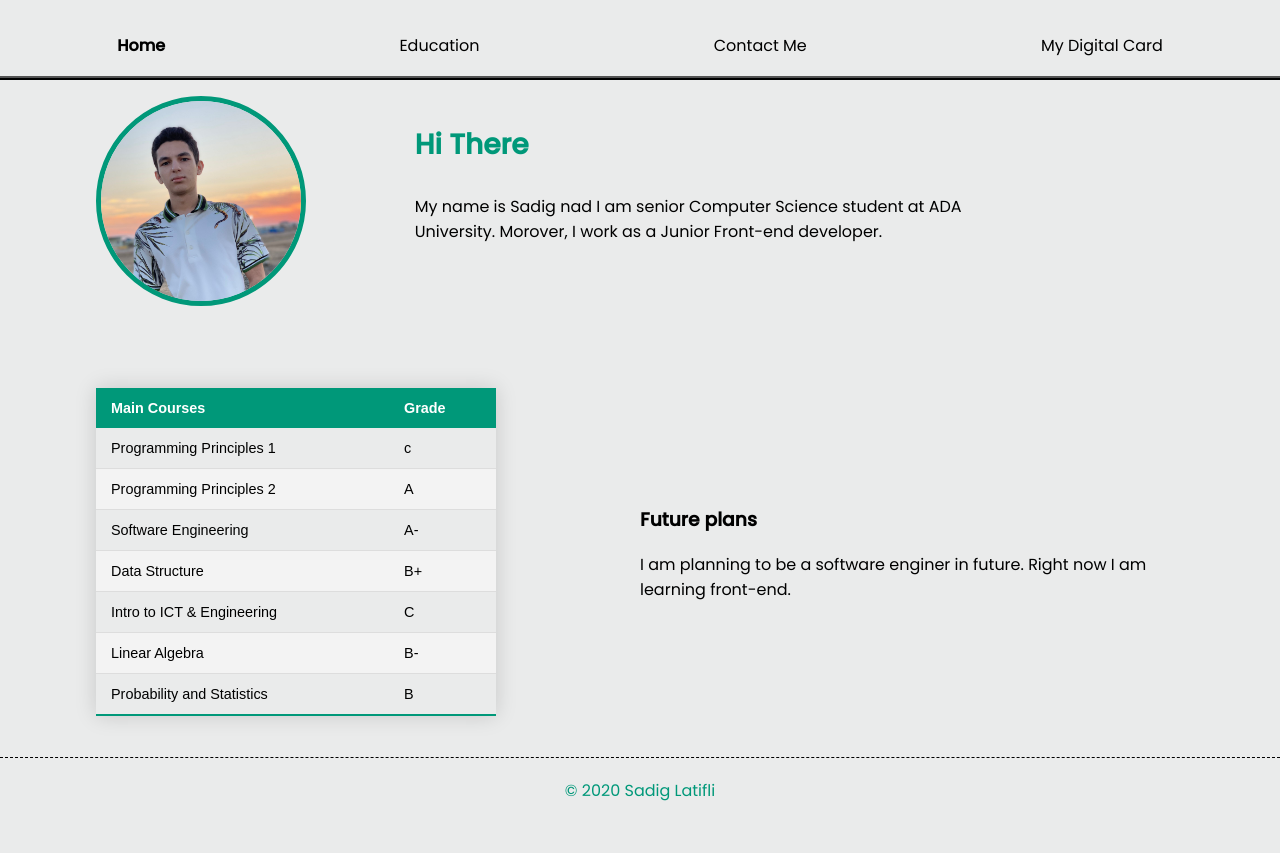
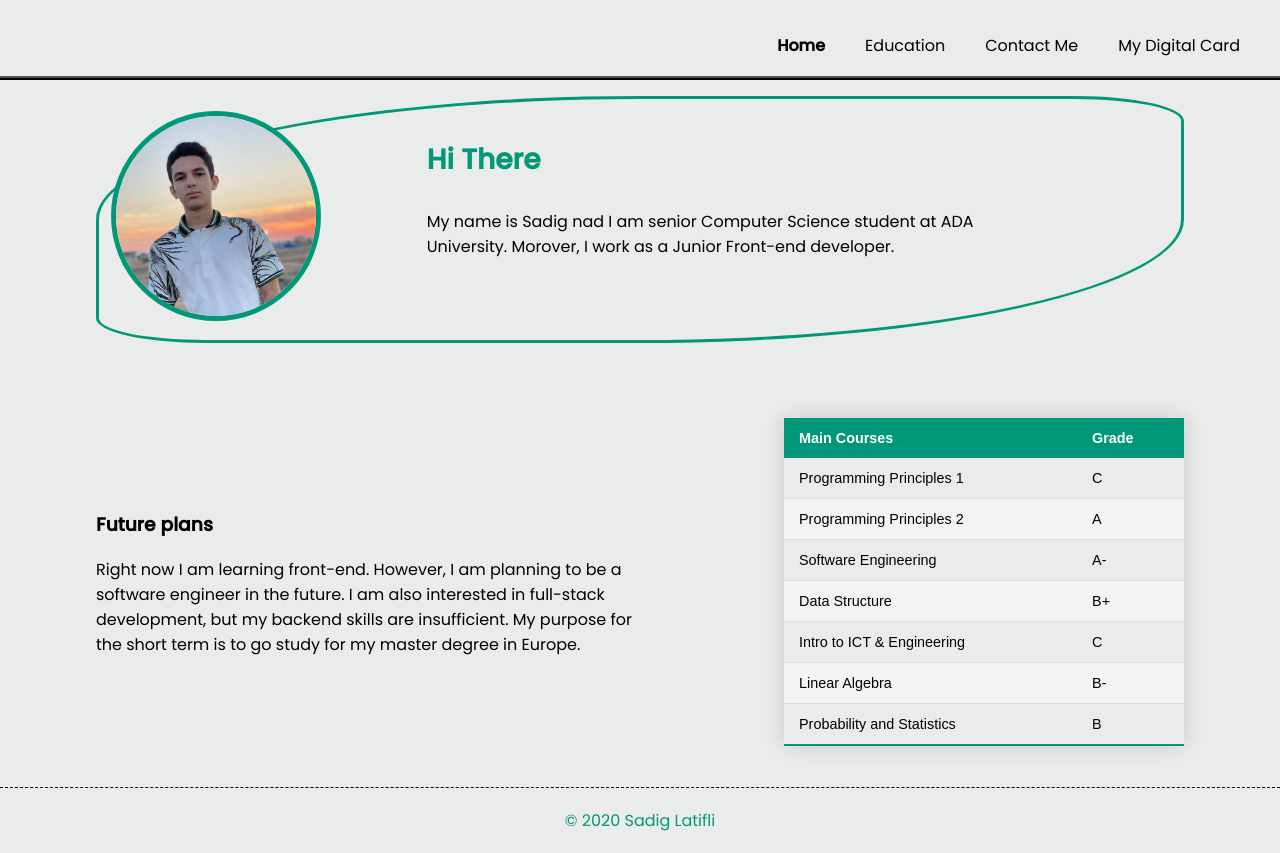
Before and after one commit to Sadig05/Sadig05.github.io, a plain HTML site: page index.html in a window 1280 px wide. Before the commit the page ends 823 px from the top, so only its background shows below. Drawn offline with Linux system fonts and the light colour scheme.

Commit message:
minor fixes

```diff
--- a/home-page.css
+++ b/home-page.css
@@ -25,11 +25,12 @@ a{
 
 .nav-main{
     display: flex;
-    justify-content: space-around;
+    justify-content: flex-end;
     list-style: none;
-    padding: 20px 0;
+    padding: 20px 40px;
     line-height: 20px;
     border-bottom: 4px ridge black;
+    gap: 40px;
 }
 
 .nav-active{
@@ -44,7 +45,10 @@ a{
 
 .bio{
     display: flex;
+    padding: 12px;
+    border: 3px solid #009879;
     gap: 10%;
+    border-radius: 50% 10%;
 }
 
 .img-avatar > img{
@@ -105,6 +109,7 @@ a{
 
 .skills{
     display: flex;
+    flex-direction: row-reverse;
     justify-content: space-between;
     align-items: center;
     margin: 50px 0 0 0;
--- a/index.html
+++ b/index.html
@@ -43,7 +43,7 @@
               <tbody>
                 <tr>
                   <td>Programming Principles 1</td>
-                  <td>c</td>
+                  <td>C</td>
                 </tr>
                 <tr>
                   <td>Programming Principles 2</td>
@@ -76,7 +76,7 @@
           <div class="career-path">
             <h1>Future plans</h1>
             <p>
-              I am planning to be a software enginer in future. Right now I am learning front-end.
+              Right now I am learning front-end. However, I am planning to be a software engineer in the future. I am also interested in full-stack development, but my backend skills are insufficient. My purpose for the short term is to go study for my master degree in Europe.
             </p>
           </div>
         </section>
```
Also changed, not shown: Education.html (+1 -0 lines), contact.html (+1 -0 lines), digital-card.html (+1 -1 lines).
